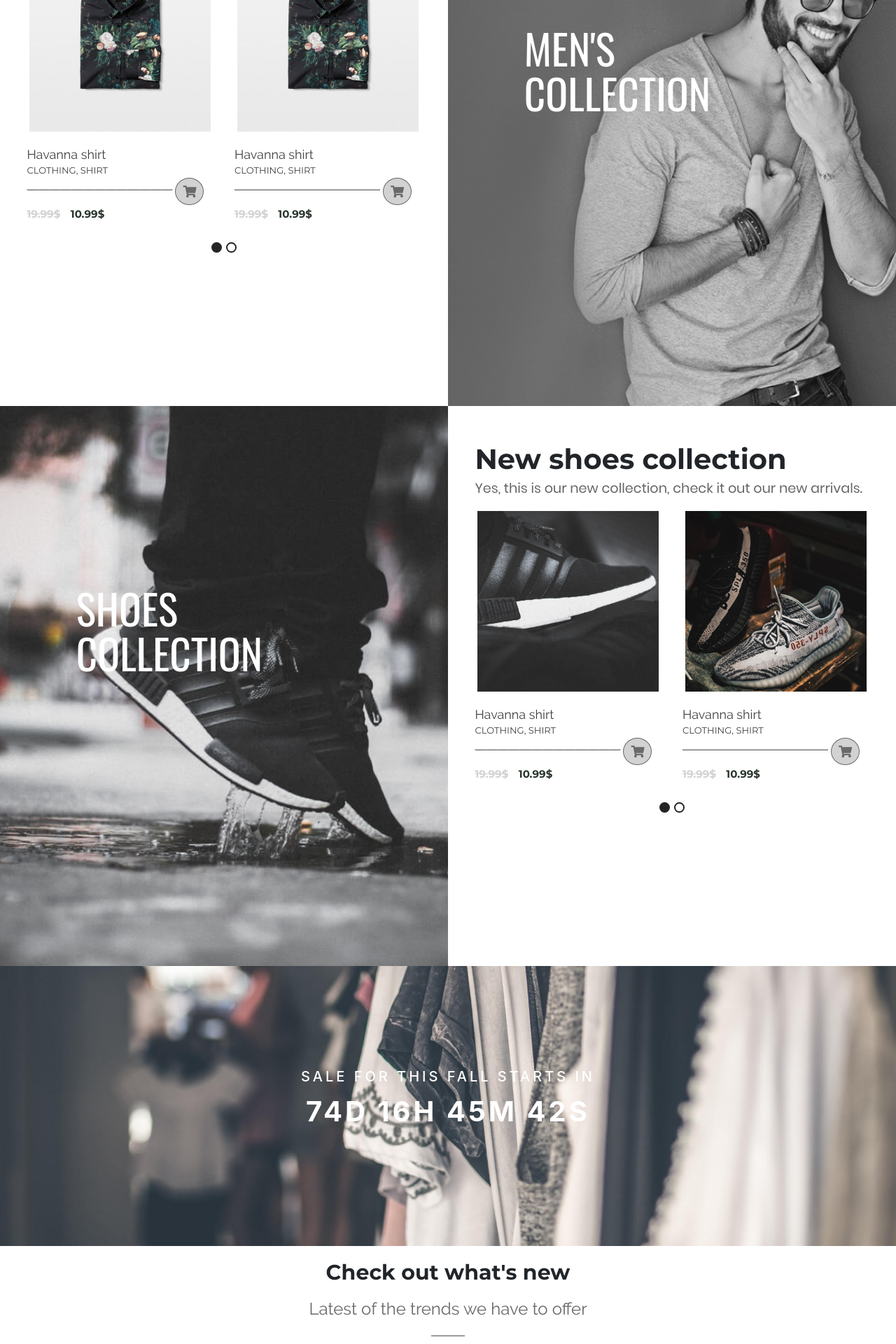
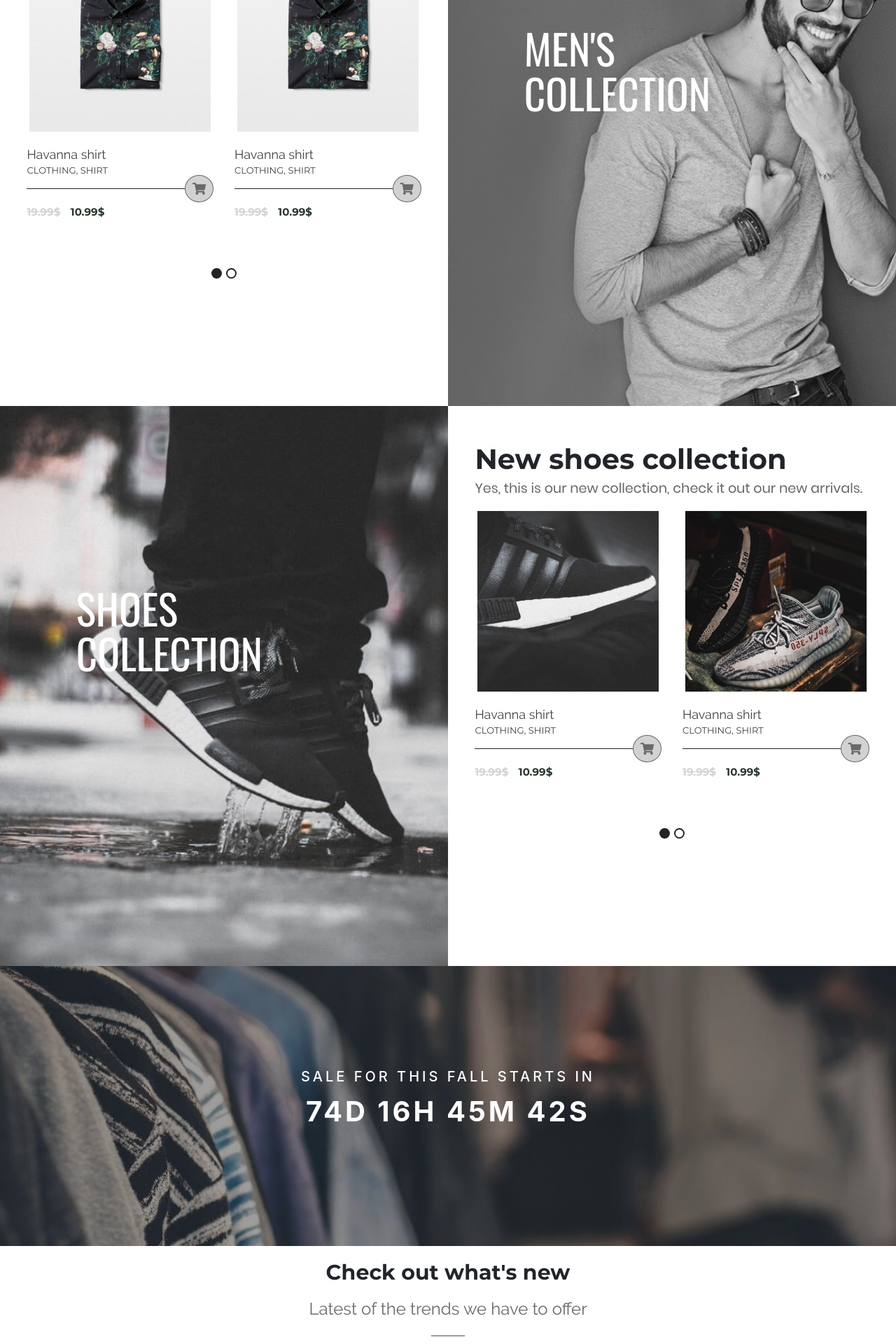
Before and after one commit to TamPhamdev/Project2, a PHP site: page / in a window 1280 px wide. Shown: the part 1222-3142 px from the top of the page at 70% size. Run offline with PHP 8.4, Linux system fonts and the light colour scheme; some libraries are stand-ins or nearby versions.

Commit message:
fix boder product item

```diff
--- a/assets/css/style.css
+++ b/assets/css/style.css
@@ -37,7 +37,7 @@ textarea {
   border: 1px solid #ccc !important;
 }
 
-ul > li {
+ul>li {
   list-style: none;
 }
 
@@ -83,20 +83,20 @@ li.nav-item {
   padding: 0 20px;
 }
 
-li.nav-item > a.nav-link {
+li.nav-item>a.nav-link {
   transition: 0.3s;
   color: #fff;
   border-bottom: 1px solid transparent;
 }
 
-li.nav-item > .nav-link:visited,
-li.nav-item > .nav-link:hover,
-li.nav-item > .nav-link:active {
+li.nav-item>.nav-link:visited,
+li.nav-item>.nav-link:hover,
+li.nav-item>.nav-link:active {
   border-color: #fff;
   transition: 0.3s;
 }
 
-.dropdown:hover > .dropdown-menu {
+.dropdown:hover>.dropdown-menu {
   display: block;
 }
 
@@ -169,7 +169,7 @@ li.nav-item > .nav-link:active {
     margin-right: auto;
   }
 
-  .carousel-item > .item1 {
+  .carousel-item>.item1 {
     background-image: url("../img/slide1.jpg");
     height: 70vh;
     background-position: 50% 50%;
@@ -331,12 +331,12 @@ ol.carousel-indicators .active {
   background-color: #252525;
 }
 
-ol.carousel-indicators > li:hover {
+ol.carousel-indicators>li:hover {
   background-color: #252525;
   transition: 0.4s;
 }
 
-ol.carousel-indicators > li {
+ol.carousel-indicators>li {
   border: 2px solid #252525;
   width: 15px;
   height: 15px;
@@ -425,7 +425,7 @@ span.text {
 
 /* Event countdown */
 .wrapper {
-  background: url("../img/sub.jpeg");
+  background: url("../img/itemlist/event.jpg");
   height: 50vh;
   background-position: 50% 50%;
   background-size: cover;
@@ -531,6 +531,9 @@ a.filter_btn:focus {
 /* List item filter */
 .text-card-item {
   margin-top: 15px;
+  border-bottom: 1px solid #252525;
+  width: 85%;
+  padding-bottom: 15px;
 }
 
 a.product-item {
@@ -552,8 +555,9 @@ a.product-item {
   text-transform: uppercase;
 }
 
-/* .price-item {
-  /* margin-bottom: 40px; */
+.price-item {
+  margin: 20px 0 40px 0;
+}
 
 .price-sale {
   font-family: "Montserrat", sans-serif;
@@ -574,6 +578,8 @@ a.product-item {
 }
 
 .cart-icon {
+  position: relative;
+  top: -20px;
   margin-left: 4px;
   font-size: 17px;
   padding: 10px;
@@ -607,7 +613,7 @@ a.product-item {
   text-align: left;
 }
 
-.sub-text > h1 {
+.sub-text>h1 {
   font-weight: 700;
   font-family: "Montserrat", sans-serif;
   font-size: 36px;
@@ -735,15 +741,15 @@ footer {
   font-size: 13px;
 }
 
-.text-account > li {
+.text-account>li {
   padding-bottom: 10px;
 }
 
-.text-account > li > a {
+.text-account>li>a {
   color: #a8a8a8;
 }
 
-.text-contact > li:nth-child(odd) {
+.text-contact>li:nth-child(odd) {
   color: #fff;
 }
 
--- a/index.html
+++ b/index.html
@@ -148,13 +148,12 @@
                           <p class="item-text">Havanna shirt</p>
                           <p class="item-text item-text-light">Clothing, shirt</p>
                         </div>
-                        <div style="display:inline-block;">
-                          <div style="color:#696969; display:inline-block; margin: 4px 0;">&mdash;&mdash;&mdash;&mdash;&mdash;&mdash;&mdash;&mdash;&mdash;&mdash;&mdash;&mdash;&mdash;</div>
-                          <a href="#"><i class="fas fa-shopping-cart cart-icon"></i></a>
-                        </div>
+                        <div style="display:flex; justify-content: space-between;">
                           <div class="price-item">
                             <strike class="price-sale">19.99$</strike>
                             <span class="price">10.99$</span>
+                          </div>
+                          <a href="#"><i class="fas fa-shopping-cart cart-icon"></i></a>
                         </div>
                       </div>
                     </a>
@@ -165,13 +164,12 @@
                           <p class="item-text">Havanna shirt</p>
                           <p class="item-text item-text-light">Clothing, shirt</p>
                         </div>
-                        <div style="display:inline-block;">
-                          <div style="color:#696969; display:inline-block; margin: 4px 0;">&mdash;&mdash;&mdash;&mdash;&mdash;&mdash;&mdash;&mdash;&mdash;&mdash;&mdash;&mdash;&mdash;</div>
-                          <a href="#"><i class="fas fa-shopping-cart cart-icon"></i></a>
-                        </div>
+                        <div style="display:flex; justify-content: space-between;">
                           <div class="price-item">
                             <strike class="price-sale">19.99$</strike>
                             <span class="price">10.99$</span>
+                          </div>
+                          <a href="#"><i class="fas fa-shopping-cart cart-icon"></i></a>
                         </div>
                       </div>
                     </a>
@@ -187,13 +185,12 @@
                           <p class="item-text">Havanna shirt</p>
                           <p class="item-text item-text-light">Clothing, shirt</p>
                         </div>
-                        <div style="display:inline-block;">
-                          <div style="color:#696969; display:inline-block; margin: 4px 0;">&mdash;&mdash;&mdash;&mdash;&mdash;&mdash;&mdash;&mdash;&mdash;&mdash;&mdash;&mdash;&mdash;</div>
-                          <a href="#"><i class="fas fa-shopping-cart cart-icon"></i></a>
-                        </div>
+                        <div style="display:flex; justify-content: space-between;">
                           <div class="price-item">
                             <strike class="price-sale">19.99$</strike>
                             <span class="price">10.99$</span>
+                          </div>
+                          <a href="#"><i class="fas fa-shopping-cart cart-icon"></i></a>
                         </div>
                       </div>
                     </a>
@@ -204,13 +201,12 @@
                           <p class="item-text">Havanna shirt</p>
                           <p class="item-text item-text-light">Clothing, shirt</p>
                         </div>
-                        <div style="display:inline-block;">
-                          <div style="color:#696969; display:inline-block; margin: 4px 0;">&mdash;&mdash;&mdash;&mdash;&mdash;&mdash;&mdash;&mdash;&mdash;&mdash;&mdash;&mdash;&mdash;</div>
-                          <a href="#"><i class="fas fa-shopping-cart cart-icon"></i></a>
-                        </div>
+                        <div style="display:flex; justify-content: space-between;">
                           <div class="price-item">
                             <strike class="price-sale">19.99$</strike>
                             <span class="price">10.99$</span>
+                          </div>
+                          <a href="#"><i class="fas fa-shopping-cart cart-icon"></i></a>
                         </div>
                       </div>
                     </a>
@@ -251,13 +247,12 @@
                           <p class="item-text">Havanna shirt</p>
                           <p class="item-text item-text-light">Clothing, shirt</p>
                         </div>
-                        <div style="display:inline-block;">
-                          <div style="color:#696969; display:inline-block; margin: 4px 0;">&mdash;&mdash;&mdash;&mdash;&mdash;&mdash;&mdash;&mdash;&mdash;&mdash;&mdash;&mdash;&mdash;</div>
-                          <a href="#"><i class="fas fa-shopping-cart cart-icon"></i></a>
-                        </div>
+                        <div style="display:flex; justify-content: space-between;">
                           <div class="price-item">
                             <strike class="price-sale">19.99$</strike>
                             <span class="price">10.99$</span>
+                          </div>
+                          <a href="#"><i class="fas fa-shopping-cart cart-icon"></i></a>
                         </div>
                       </div>
                     </a>
@@ -267,13 +262,12 @@
                         <p class="item-text">Havanna shirt</p>
                         <p class="item-text item-text-light">Clothing, shirt</p>
                       </div>
-                      <div style="display:inline-block;">
-                        <div style="color:#696969; display:inline-block; margin: 4px 0;">&mdash;&mdash;&mdash;&mdash;&mdash;&mdash;&mdash;&mdash;&mdash;&mdash;&mdash;&mdash;&mdash;</div>
-                        <a href="#"><i class="fas fa-shopping-cart cart-icon"></i></a>
-                      </div>
+                      <div style="display:flex; justify-content: space-between;">
                         <div class="price-item">
                           <strike class="price-sale">19.99$</strike>
                           <span class="price">10.99$</span>
+                        </div>
+                        <a href="#"><i class="fas fa-shopping-cart cart-icon"></i></a>
                       </div>
                     </div>
                     </a>
@@ -288,13 +282,12 @@
                           <p class="item-text">Havanna shirt</p>
                           <p class="item-text item-text-light">Clothing, shirt</p>
                         </div>
-                        <div style="display:inline-block;">
-                          <div style="color:#696969; display:inline-block; margin: 4px 0;">&mdash;&mdash;&mdash;&mdash;&mdash;&mdash;&mdash;&mdash;&mdash;&mdash;&mdash;&mdash;&mdash;</div>
-                          <a href="#"><i class="fas fa-shopping-cart cart-icon"></i></a>
-                        </div>
+                        <div style="display:flex; justify-content: space-between;">
                           <div class="price-item">
                             <strike class="price-sale">19.99$</strike>
                             <span class="price">10.99$</span>
+                          </div>
+                          <a href="#"><i class="fas fa-shopping-cart cart-icon"></i></a>
                         </div>
                       </div>
                     </a>
@@ -305,13 +298,12 @@
                           <p class="item-text">Havanna shirt</p>
                           <p class="item-text item-text-light">Clothing, shirt</p>
                         </div>
-                        <div style="display:inline-block;">
-                          <div style="color:#696969; display:inline-block; margin: 4px 0;">&mdash;&mdash;&mdash;&mdash;&mdash;&mdash;&mdash;&mdash;&mdash;&mdash;&mdash;&mdash;&mdash;</div>
-                          <a href="#"><i class="fas fa-shopping-cart cart-icon"></i></a>
-                        </div>
+                        <div style="display:flex; justify-content: space-between;">
                           <div class="price-item">
                             <strike class="price-sale">19.99$</strike>
                             <span class="price">10.99$</span>
+                          </div>
+                          <a href="#"><i class="fas fa-shopping-cart cart-icon"></i></a>
                         </div>
                       </div>
                     </a>
@@ -399,65 +391,61 @@
                 <p class="item-text">Havanna shirt</p>
                 <p class="item-text item-text-light">Clothing, shirt</p>
               </div>
-              <div style="display:inline-block;">
-                <div style="color:#696969; display:inline-block; margin: 4px 0;">&mdash;&mdash;&mdash;&mdash;&mdash;&mdash;&mdash;&mdash;&mdash;&mdash;&mdash;&mdash;&mdash;</div>
-                <a href="#"><i class="fas fa-shopping-cart cart-icon"></i></a>
-              </div>
+              <div style="display:flex; justify-content: space-between;">
                 <div class="price-item">
                   <strike class="price-sale">19.99$</strike>
                   <span class="price">10.99$</span>
                 </div>
+                <a href="#"><i class="fas fa-shopping-cart cart-icon"></i></a>
+              </div>
             </div>
           </a>
-          <a href="#" class="product-item">
+          <a href="index.html" class="product-item">
             <div class="col-md-3 col-xs-6 mx-auto">
-              <img class="img-thumbnail img-fluid border-0 " src="assets/img/itemlist/asset 10.jpeg" alt="">
+              <img class="img-thumbnail img-fluid border-0 no-gutters " src="assets/img/itemlist/asset 10.jpeg" alt="">
               <div class="text-card-item">
                 <p class="item-text">Havanna shirt</p>
                 <p class="item-text item-text-light">Clothing, shirt</p>
               </div>
-              <div style="display:inline-block;">
-                <div style="color:#696969; display:inline-block; margin: 4px 0;">&mdash;&mdash;&mdash;&mdash;&mdash;&mdash;&mdash;&mdash;&mdash;&mdash;&mdash;&mdash;&mdash;</div>
-                <a href="#"><i class="fas fa-shopping-cart cart-icon"></i></a>
-              </div>
+              <div style="display:flex; justify-content: space-between;">
                 <div class="price-item">
                   <strike class="price-sale">19.99$</strike>
                   <span class="price">10.99$</span>
                 </div>
+                <a href="#"><i class="fas fa-shopping-cart cart-icon"></i></a>
+              </div>
             </div>
           </a>
 
-          <a href="#" class="product-item">
+          <a href="index.html" class="product-item">
             <div class="col-md-3 col-xs-6 mx-auto">
-              <img class="img-thumbnail img-fluid border-0 " src="assets/img/itemlist/asset 10.jpeg" alt="">
+              <img class="img-thumbnail img-fluid border-0 no-gutters " src="assets/img/itemlist/asset 10.jpeg" alt="">
               <div class="text-card-item">
                 <p class="item-text">Havanna shirt</p>
                 <p class="item-text item-text-light">Clothing, shirt</p>
               </div>
-              <div style="display:inline-block;">
-                <div style="color:#696969; display:inline-block; margin: 4px 0;">&mdash;&mdash;&mdash;&mdash;&mdash;&mdash;&mdash;&mdash;&mdash;&mdash;&mdash;&mdash;&mdash;</div>
-                <a href="#"><i class="fas fa-shopping-cart cart-icon"></i></a>
-              </div>
+              <div style="display:flex; justify-content: space-between;">
                 <div class="price-item">
                   <strike class="price-sale">19.99$</strike>
                   <span class="price">10.99$</span>
                 </div>
+                <a href="#"><i class="fas fa-shopping-cart cart-icon"></i></a>
+              </div>
             </div>
           </a>
-          <a href="#" class="product-item">
+          <a href="index.html" class="product-item">
             <div class="col-md-3 col-xs-6 mx-auto">
-              <img class="img-thumbnail img-fluid border-0 " src="assets/img/itemlist/asset 10.jpeg" alt="">
+              <img class="img-thumbnail img-fluid border-0 no-gutters " src="assets/img/itemlist/asset 10.jpeg" alt="">
               <div class="text-card-item">
                 <p class="item-text">Havanna shirt</p>
                 <p class="item-text item-text-light">Clothing, shirt</p>
               </div>
-              <div style="display:inline-block;">
-                <div style="color:#696969; display:inline-block; margin: 4px 0;">&mdash;&mdash;&mdash;&mdash;&mdash;&mdash;&mdash;&mdash;&mdash;&mdash;&mdash;&mdash;&mdash;</div>
-                <a href="#"><i class="fas fa-shopping-cart cart-icon"></i></a>
-              </div>
+              <div style="display:flex; justify-content: space-between;">
                 <div class="price-item">
                   <strike class="price-sale">19.99$</strike>
                   <span class="price">10.99$</span>
+                </div>
+                <a href="#"><i class="fas fa-shopping-cart cart-icon"></i></a>
               </div>
             </div>
           </a>
```
Also changed, not shown: assets/img/itemlist/event.jpg (added). Lines whose indentation alone changed are shown as unchanged.
